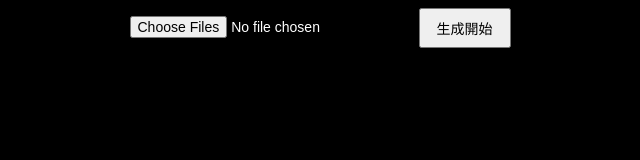
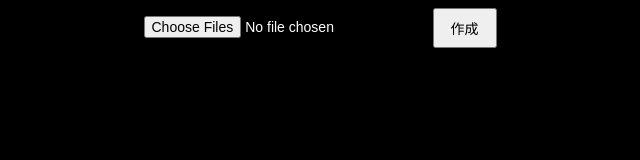
Before and after one commit to asato1529/circle-image, a plain HTML site: page index.html in a window 1280 px wide. Shown: the whole page, without its empty margins (328-968 px from the left). Drawn offline with Linux system fonts and the light colour scheme.

Commit message:
Change button text from '生成開始' to '作成'

```diff
--- a/index.html
+++ b/index.html
@@ -54,7 +54,7 @@ body.fullscreen .ui{
 
 <div class="ui">
   <input id="picker" type="file" multiple accept="image/*">
-  <button id="start">生成開始</button>
+  <button id="start">作成</button>
 </div>
 
 <canvas id="c"></canvas>
```
